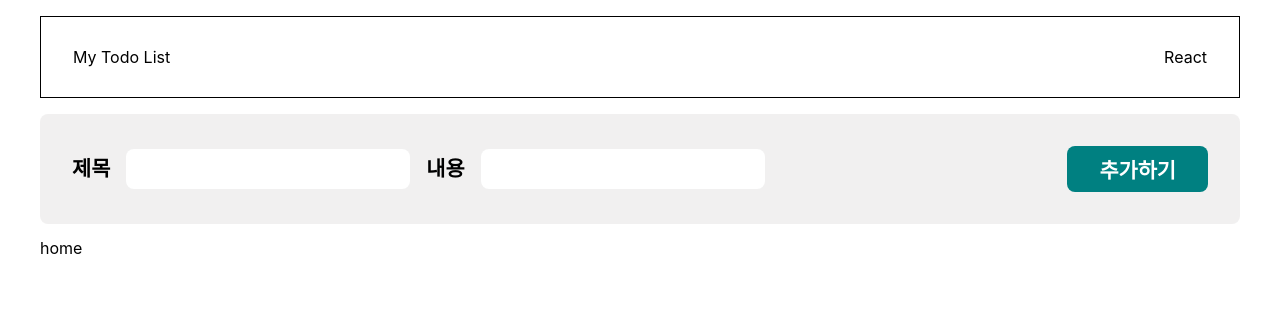
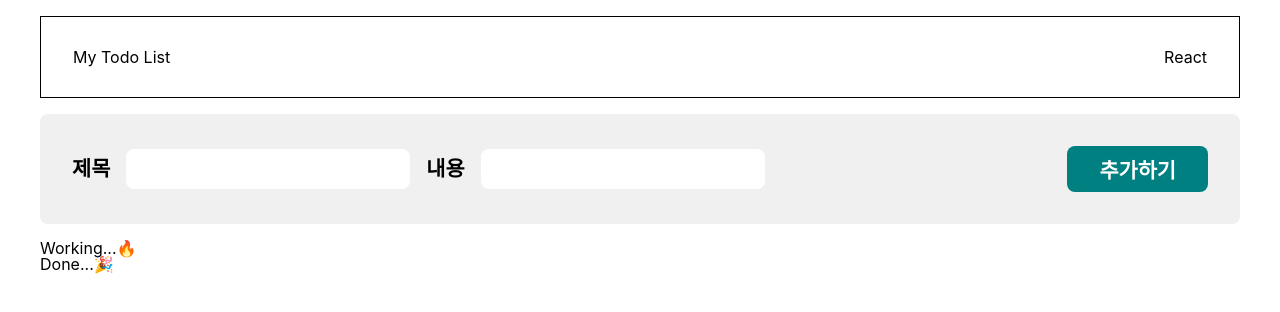
Before and after one commit to Adult96/todo-redux-router, a React (Create React App) app: page / in a window 1280 px wide. Shown: the top 312 px of the page. Built offline with nearby package versions, Linux system fonts and the light colour scheme.

Commit message:
feat: todo item list 기능 구현 완료

```diff
--- a/src/components/TodoItem.jsx
+++ b/src/components/TodoItem.jsx
@@ -1,5 +1,5 @@
 import React from 'react';
 
-export default function TodoItem() {
+export default function TodoItem({ item }) {
   return <div></div>;
 }
--- a/src/components/TodoList.jsx
+++ b/src/components/TodoList.jsx
@@ -1,5 +1,16 @@
 import React from 'react';
+import TodoItem from './TodoItem';
+import { v4 as uuidv4 } from 'uuid';
 
-export default function TodoList() {
-  return <div>list</div>;
+export default function TodoList({ todo, doneCheck, children }) {
+  return (
+    <div>
+      {children}
+      {todo
+        .filter(value => value.isDone === doneCheck)
+        .map(item => (
+          <TodoItem key={uuidv4()} item={item} />
+        ))}
+    </div>
+  );
 }
--- a/src/pages/Home.jsx
+++ b/src/pages/Home.jsx
@@ -1,7 +1,17 @@
+import TodoList from 'components/TodoList';
 import React from 'react';
 import { useSelector } from 'react-redux';
 
 export default function Home() {
   const { todo } = useSelector(state => state);
-  return <div>home</div>;
+  return (
+    <>
+      <TodoList todo={todo} doneCheck={false}>
+        <p>Working...🔥</p>
+      </TodoList>
+      <TodoList todo={todo} doneCheck={true}>
+        <p>Done...🎉</p>
+      </TodoList>
+    </>
+  );
 }
```
